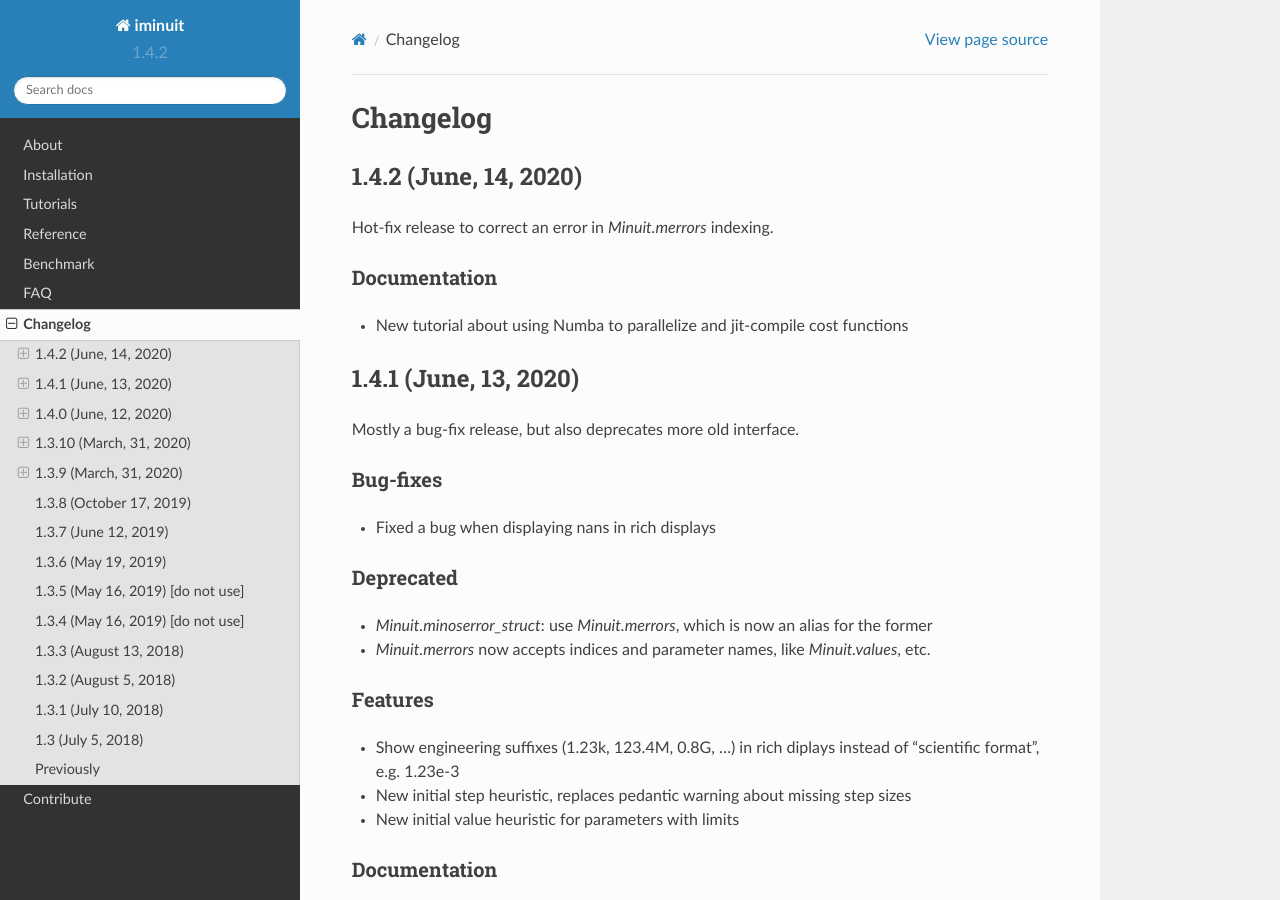
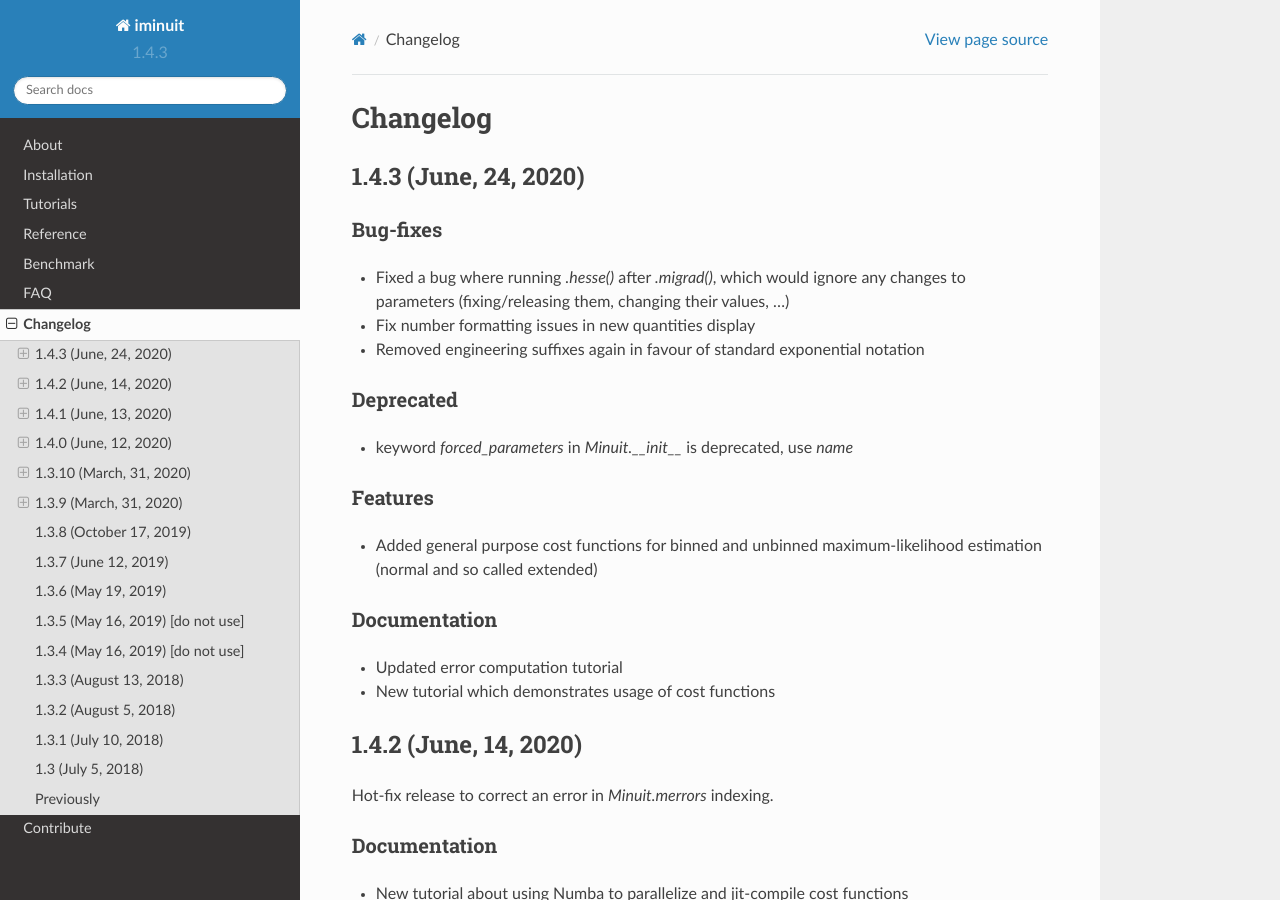
Before and after one commit to scikit-hep/iminuit, a Sphinx documentation site: the page built from doc/changelog.rst, in a window 1280 px wide and 900 px high. Built offline with Sphinx 7.4.7 and the Read the Docs theme 2.0.0, drawn with Linux system fonts in a browser that asks for light colours; the version number is read from the project's files by our own code.

Commit message:
update version and changelog

```diff
--- a/doc/changelog.rst
+++ b/doc/changelog.rst
@@ -4,6 +4,28 @@
 
 Changelog
 =========
+
+1.4.3 (June, 24, 2020)
+----------------------
+
+Bug-fixes
+~~~~~~~~~
+- Fixed a bug where running `.hesse()` after `.migrad()`, which would ignore any changes to parameters (fixing/releasing them, changing their values, ...)
+- Fix number formatting issues in new quantities display
+- Removed engineering suffixes again in favour of standard exponential notation
+
+Deprecated
+~~~~~~~~~~
+- keyword `forced_parameters` in `Minuit.__init__` is deprecated, use `name`
+
+Features
+~~~~~~~~
+- Added general purpose cost functions for binned and unbinned maximum-likelihood estimation (normal and so called extended)
+
+Documentation
+~~~~~~~~~~~~~
+- Updated error computation tutorial
+- New tutorial which demonstrates usage of cost functions
 
 1.4.2 (June, 14, 2020)
 ----------------------
--- a/src/iminuit/version.py
+++ b/src/iminuit/version.py
@@ -1 +1 @@
-__version__ = "1.4.2"
+__version__ = "1.4.3"
```
